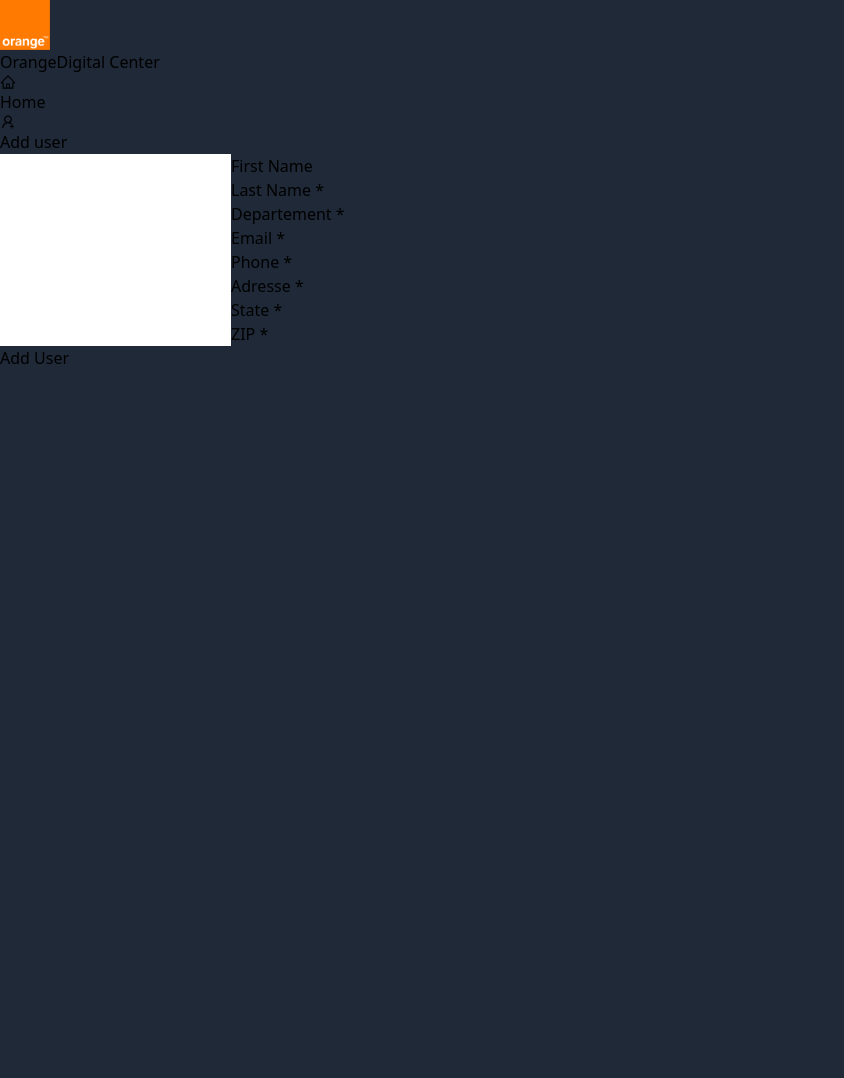
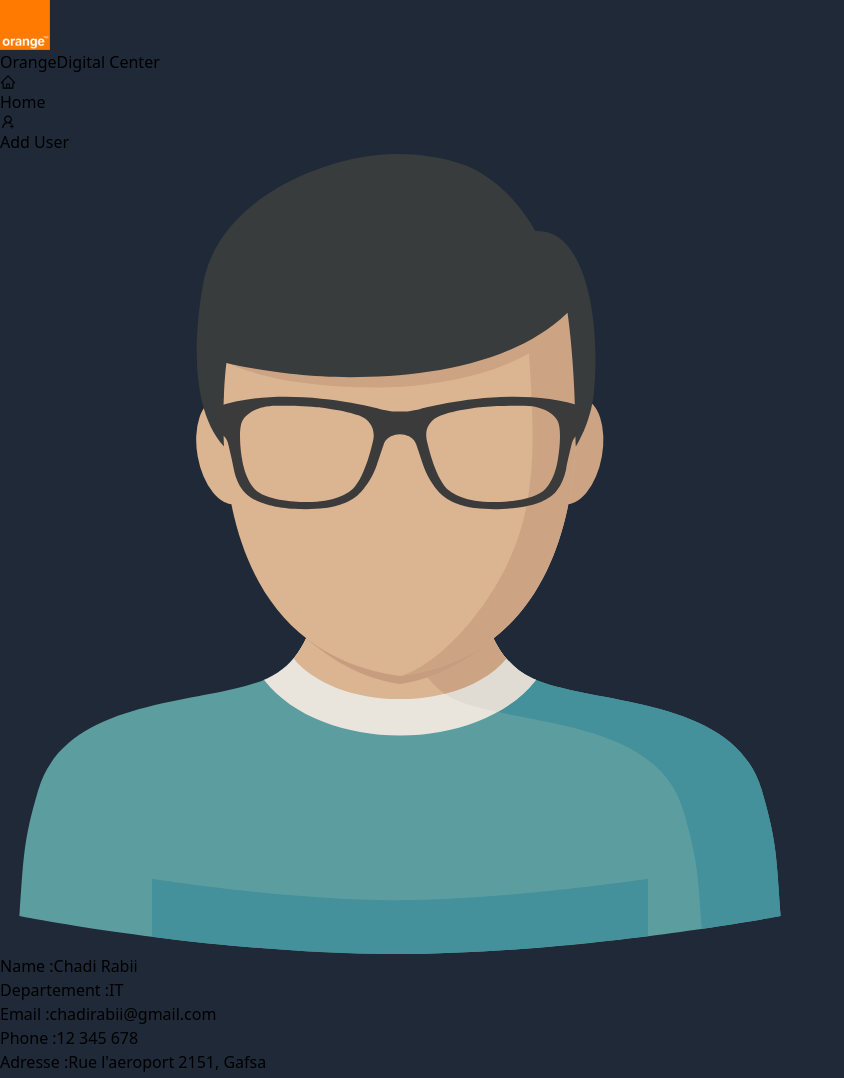
Before and after one commit to chadirabii/Formation-ODC, a React (Create React App) app in the folder frontend/: page / in a window 1280 px wide. Shown: the top 1078 px of the page, without its empty margins (0-844 px from the left). Before the commit the page ends 800 px from the top, so only its background shows below. Built offline with nearby package versions, Linux system fonts and the light colour scheme; the HTML template or start-up script is replaced by a standard one; what @material-tailwind/react would draw is missing.

Commit message:
navigation + forms

```diff
--- a/frontend/src/App.js
+++ b/frontend/src/App.js
@@ -1,19 +1,31 @@
 import React from "react";
+import { BrowserRouter as Router, Routes, Route } from "react-router-dom";
 import Navbar from "./Components/Navbar";
 import AddUser from "./Pages/AddUser";
 import Home from "./Pages/Home";
+import UpdateUser from "./Pages/UpdateUser";
 
 function App() {
   return (
-    <div className="">
-      <div>
+    <>
+      <Router>
         <Navbar />
-      </div>
-      <div className="px-24 py-10">
-        {/* <Home /> */}
-        <AddUser />
-      </div>
-    </div>
+        <Routes className="px-24 py-10">
+          <Route path="/" element={<Home />} />
+          <Route path="/add" element={<AddUser />} />
+          <Route path="/update-user" element={<UpdateUser />} />
+        </Routes>
+      </Router>
+    </>
+    // <div className="">
+    //   <div>
+    //     <Navbar />
+    //   </div>
+    //   <div className="px-24 py-10">
+    //     {/* <Home /> */}
+    //     <AddUser />
+    //   </div>
+    // </div>
   );
 }
 
--- a/frontend/src/Components/Navbar.jsx
+++ b/frontend/src/Components/Navbar.jsx
@@ -1,36 +1,37 @@
 import React from "react";
 import orange from "../assets/orange.png";
 import { AiOutlineHome, AiOutlineUserAdd } from "react-icons/ai";
+import { Link } from "react-router-dom";
 
 export default function Navbar() {
   return (
     <div className="shadow-xl navbar bg-darkBlue text-light ">
       <div className="flex-1">
-        <a href="#" className="flex flex-row items-center text-2xl gap-x-3">
+        <Link to="/" className="flex flex-row items-center text-2xl gap-x-3">
           <img src={orange} width="50" alt="" />
-        </a>
-        <a href="" className="flex">
+        </Link>
+        <Link to="/" className="flex">
           <span className="flex flex-row items-center ml-1 text-2xl  text-orange-400">
             Orange
           </span>
           <span className="flex flex-row items-center ml-1 text-2xl font-bold">
             Digital Center
           </span>
-        </a>
+        </Link>
       </div>
       <div className="flex-none">
-        <ul className="px-10 text-lg flex  gap-x-10 ">
-          <li className="  hover:bg-primaryLight hover:rounded-lg">
-            <a href="#" className="flex flex-row gap-x-2 items-center p-3  ">
+        <ul className="px-10 text-lg flex gap-x-8 ">
+          <li>
+            <Link to="/" className="flex flex-row gap-x-2 items-center p-3  ">
               <AiOutlineHome />
               Home
-            </a>
+            </Link>
           </li>
-
-          <li className="  hover:bg-primaryLight hover:rounded-lg">
-            <a href="#" className="flex flex-row gap-x-2 items-center p-3">
-              <AiOutlineUserAdd /> Add user
-            </a>
+          <li>
+            <Link to="/add" className="flex flex-row gap-x-2 items-center p-3">
+              <AiOutlineUserAdd />
+              Add User
+            </Link>
           </li>
         </ul>
       </div>
--- a/frontend/src/Components/UserCard.jsx
+++ b/frontend/src/Components/UserCard.jsx
@@ -1,4 +1,5 @@
 import React from "react";
+import { Link } from "react-router-dom";
 import Swal from "sweetalert2";
 import man from "../assets/man.svg";
 
@@ -32,7 +33,9 @@ export default function UserCard() {
           </div>
 
           <div className="justify-end card-actions">
-            <button className="btn btn-primary">Modify</button>
+            <button className="btn btn-primary">
+              <Link to="/update-user">Modify</Link>
+            </button>
             <button
               onClick={() =>
                 Swal.fire({
--- a/frontend/src/Pages/AddUser.jsx
+++ b/frontend/src/Pages/AddUser.jsx
@@ -18,7 +18,8 @@ const AddUser = () => {
   };
 
   return (
-    <div className="bg-light w-[650px] p-8 m-auto rounded-xl shadow-2xl">
+    <div className="px-24 py-10">
+      <div className="bg-light w-[650px] p-8 m-auto rounded-xl shadow-2xl ">
         <ToastContainer
           position="top-center"
           autoClose={5000}
@@ -32,14 +33,29 @@ const AddUser = () => {
           theme="light"
         />
         <div className=" grid grid-cols-2 justify-center items-center gap-5 ">
-        <Input variant="outlined" label="First Name" />
-        <Input required variant="outlined" label="Last Name" />
-        <Input required variant="outlined" label="Departement" />
-        <Input required variant="outlined" label="Email" />
-        <Input required variant="outlined" label="Phone" />
-        <Input required variant="outlined" label="Adresse" />
-        <Input required variant="outlined" label="State" />
-        <Input required variant="outlined" label="ZIP" />
+          <Input
+            required
+            variant="outlined"
+            label="First Name"
+            name="firstname"
+          />
+          <Input
+            required
+            variant="outlined"
+            label="Last Name"
+            name="lastname"
+          />
+          <Input
+            required
+            variant="outlined"
+            label="Departement"
+            name="departement"
+          />
+          <Input required variant="outlined" label="Email" name="email" />
+          <Input required variant="outlined" label="Phone" name="phone" />
+          <Input required variant="outlined" label="Adress" name="adress" />
+          <Input required variant="outlined" label="State" name="state" />
+          <Input required variant="outlined" label="ZIP" name="zip" />
         </div>
         <button
           onClick={successToast}
@@ -48,6 +64,7 @@ const AddUser = () => {
           Add User
         </button>
       </div>
+    </div>
   );
 };
 export default AddUser;
--- a/frontend/src/Pages/Home.jsx
+++ b/frontend/src/Pages/Home.jsx
@@ -3,7 +3,13 @@ import UserCard from "../Components/UserCard";
 
 export default function Home() {
   return (
-    <div className="flex flex-row flex-wrap justify-between gap-5 ">
+    <div className="flex flex-row flex-wrap justify-start gap-10 gap-x-16 px-24 py-10 ">
+      <UserCard />
+      <UserCard />
+      <UserCard />
+      <UserCard />
+      <UserCard />
+      <UserCard />
       <UserCard />
 
     </div>
--- a/frontend/src/Pages/UpdateUser.jsx
+++ b/frontend/src/Pages/UpdateUser.jsx
@@ -0,0 +1,94 @@
+import React from "react";
+import { Input } from "@material-tailwind/react";
+import { ToastContainer, toast } from "react-toastify";
+import "react-toastify/dist/ReactToastify.css";
+
+const UpdateUser = () => {
+  const successToast = () => {
+    toast.success("User updated successfully!", {
+      position: "top-center",
+      autoClose: 1500,
+      hideProgressBar: false,
+      closeOnClick: true,
+      pauseOnHover: false,
+      draggable: true,
+      progress: undefined,
+      theme: "light",
+    });
+  };
+
+  //   const Modify = () => {
+  //     successToast()?.then(() => {
+  //       navigate("/");
+  //     });
+  //   };
+
+  return (
+    <div className="px-24 py-10">
+      <div className="bg-light w-[650px] p-8 m-auto rounded-xl shadow-2xl ">
+        <ToastContainer
+          position="top-center"
+          autoClose={5000}
+          hideProgressBar={false}
+          newestOnTop={false}
+          closeOnClick
+          rtl={false}
+          pauseOnFocusLoss={false}
+          draggable
+          pauseOnHover={false}
+          theme="light"
+        />
+        <div className=" grid grid-cols-2 justify-center items-center gap-5 ">
+          <Input
+            required
+            variant="outlined"
+            label="First Name"
+            name="firstname"
+          />
+          <Input
+            required
+            variant="outlined"
+            label="Last Name"
+            name="lastname"
+          />
+          <Input
+            required
+            variant="outlined"
+            label="Departement"
+            name="departement"
+          />
+          <Input required variant="outlined" label="Email" name="email" />
+          <Input
+            required
+            variant="outlined"
+            label="Phone"
+            name="phone"
+            type="number"
+          />
+          <Input
+            required
+            variant="outlined"
+            label="Adress"
+            name="adress"
+            type="email"
+          />
+          <Input required variant="outlined" label="State" name="state" />
+          <Input
+            required
+            variant="outlined"
+            label="ZIP"
+            name="zip"
+            type="number"
+          />
+        </div>
+        <button
+          onClick={successToast}
+          className="btn bg-primary hover:bg-blue-500 border-none w-full mt-5"
+        >
+          Update User
+        </button>
+      </div>
+    </div>
+  );
+};
+export default UpdateUser;
--- a/frontend/src/index.css
+++ b/frontend/src/index.css
@@ -3,5 +3,5 @@
 @tailwind utilities;
 
 :root {
-  background-color: #1F2937;
+  background-color: #1f2937;
 }
```
Lines whose indentation alone changed are shown as unchanged.
